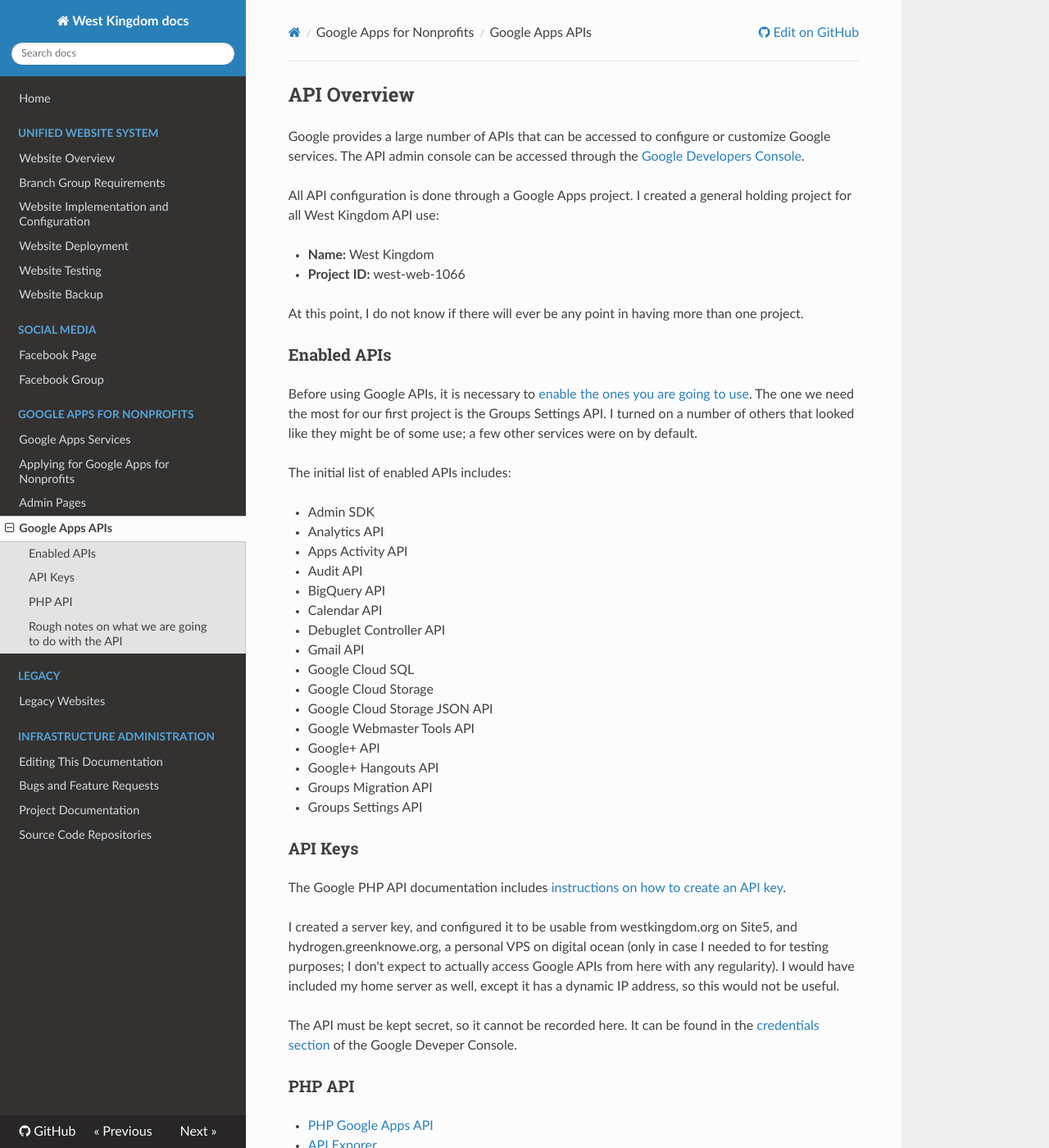
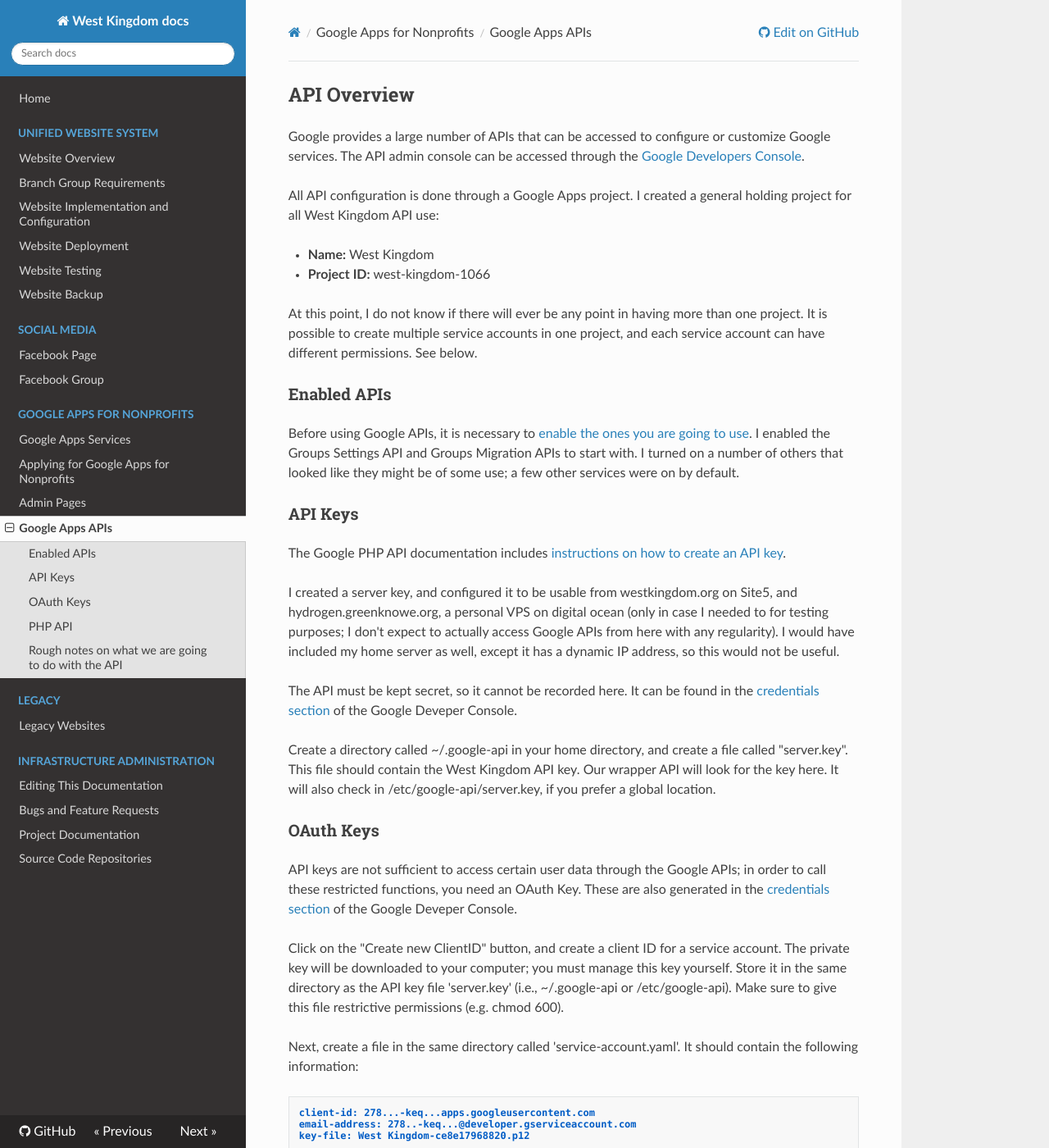
Before and after one commit to westkingdom/westkingdom, an MkDocs documentation site: the page built from docs/google-api.md, in a window 1280 px wide and 1400 px high. Shown: the whole window at 82% size. Built offline with MkDocs 1.6.1, drawn with Linux system fonts in a browser that asks for light colours; nearby versions of some CDN libraries; old or Windows-style settings are respelled for this version of MkDocs; some of the changed text lies outside the part shown.

Commit message:
Update docs on Google API authentication and authorization.

````diff
--- a/docs/google-api.md
+++ b/docs/google-api.md
@@ -9,37 +9,21 @@ I created a general holding project for all West Kingdom API
 use:
 
 - **Name:** West Kingdom
-- **Project ID:** west-web-1066
+- **Project ID:** west-kingdom-1066
 
 At this point, I do not know if there will ever be any point
-in having more than one project.
+in having more than one project.  It is possible to create
+multiple service accounts in one project, and each service
+account can have different permissions.  See below.
 
 ### Enabled APIs
 
 Before using Google APIs, it is necessary
-to [enable the ones you are going to use](https://console.developers.google.com/project/west-web-1066/apiui/api).  The one we need
-the most for our first project is the Groups Settings API.
+to [enable the ones you are going to use](https://console.developers.google.com/project/west-web-1066/apiui/api).
+I enabled the Groups Settings API and Groups Migration
+APIs to start with.
 I turned on a number of others that looked like they might
 be of some use; a few other services were on by default.
-
-The initial list of enabled APIs includes:
-
-- Admin SDK
-- Analytics API
-- Apps Activity API
-- Audit API
-- BigQuery API
-- Calendar API
-- Debuglet Controller API
-- Gmail API
-- Google Cloud SQL
-- Google Cloud Storage
-- Google Cloud Storage JSON API
-- Google Webmaster Tools API
-- Google+ API
-- Google+ Hangouts API
-- Groups Migration API
-- Groups Settings API
 
 ### API Keys
 
@@ -56,6 +40,52 @@ it has a dynamic IP address, so this would not be useful.
 The API must be kept secret, so it cannot be recorded here.
 It can be found in the [credentials section](https://console.developers.google.com/project/west-web-1066/apiui/credential)
 of the Google Deveper Console.
+
+Create a directory called ~/.google-api in your home directory,
+and create a file called "server.key".  This file should contain
+the West Kingdom API key.  Our wrapper API will look for the key
+here.  It will also check in /etc/google-api/server.key, if you
+prefer a global location.
+
+### OAuth Keys
+
+API keys are not sufficient to access certain user data through
+the Google APIs; in order to call these restricted functions, you
+need an OAuth Key.  These are also generated in the
+[credentials section](https://console.developers.google.com/project/west-web-1066/apiui/credential)
+of the Google Deveper Console.
+
+Click on the "Create new ClientID" button, and create a client
+ID for a service account.  The private key will be downloaded
+to your computer; you must manage this key yourself.  Store it
+in the same directory as the API key file 'server.key' (i.e.,
+~/.google-api or /etc/google-api).  Make sure to give this
+file restrictive permissions (e.g. chmod 600).
+
+Next, create a file
+in the same directory called 'service-account.yaml'.  It
+should contain the following information:
+```
+client-id: 278...-keq...apps.googleusercontent.com
+email-address: 278..-keq...@developer.gserviceaccount.com
+key-file: West Kingdom-ce8e17968820.p12
+```
+In your copy of this file, you will want to replace the
+'client-id' and 'email-address' with the information for
+your service account shown in the [credentials section](https://console.developers.google.com/project/west-web-1066/apiui/credential)
+of the Google Deveper Console. The key-file should
+contain the filename that you saved your private key as.
+
+It is also necessary that your service account be
+authorized for the services it needs to access on the
+[Manage API client access](https://admin.google.com/westkingdom.org/AdminHome?chromeless=1#OGX:ManageOauthClients) page of
+the admin console for your organization.  Please see the
+Google documentation on [Using OAuth 2.0 for Server to Server Applications](https://developers.google.com/accounts/docs/OAuth2ServiceAccount).
+
+See the [Google API service account documentation](https://developers.google.com/accounts/docs/OAuth2?hl=en_US#serviceaccount) for more
+information.  There is [sample code for connecting with an
+OAuth key](https://github.com/google/google-api-php-client/blob/master/examples/service-account.php) available,
+but you won't need it; our wrapper API takes care of this.
 
 ### PHP API
 
````
